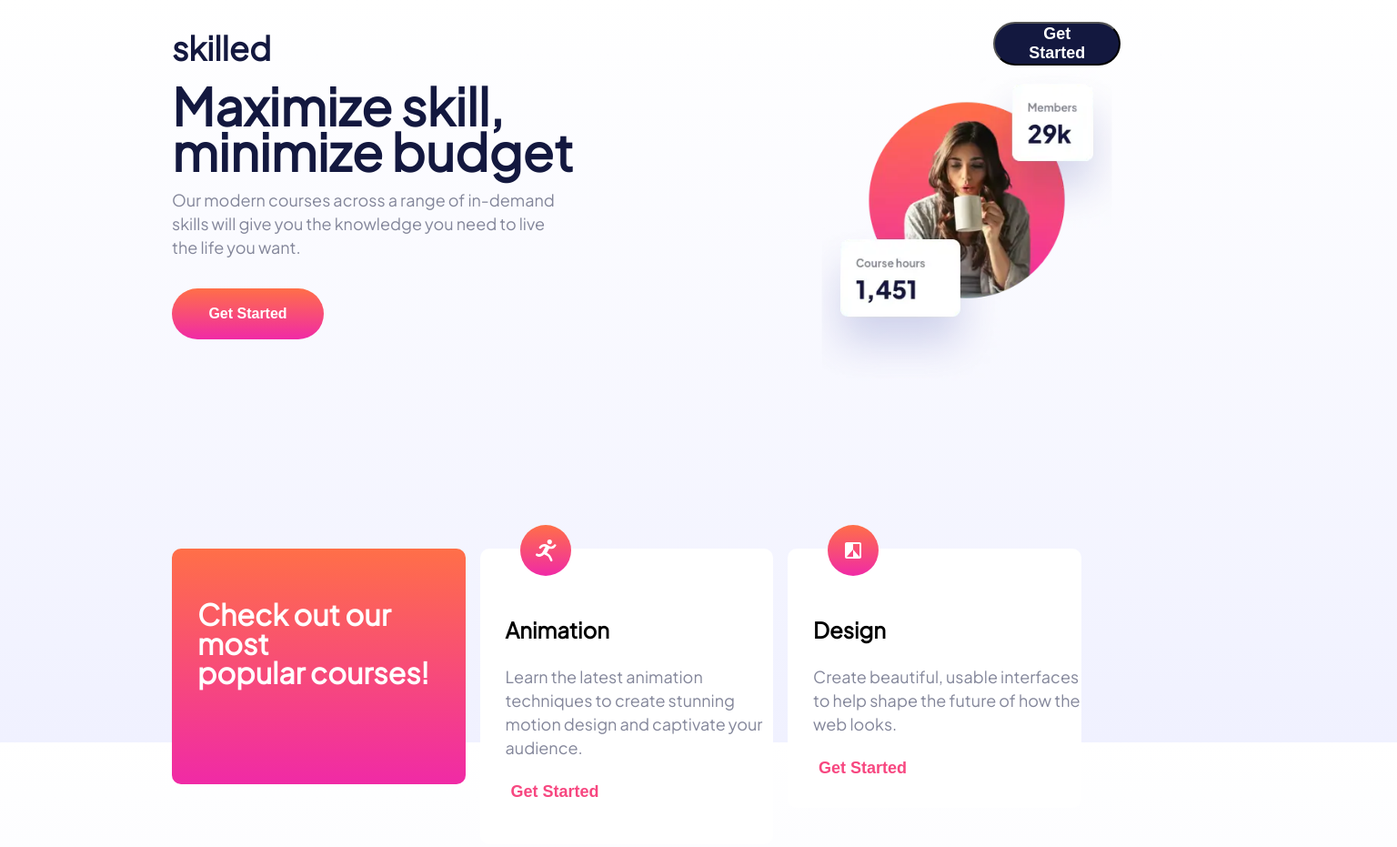
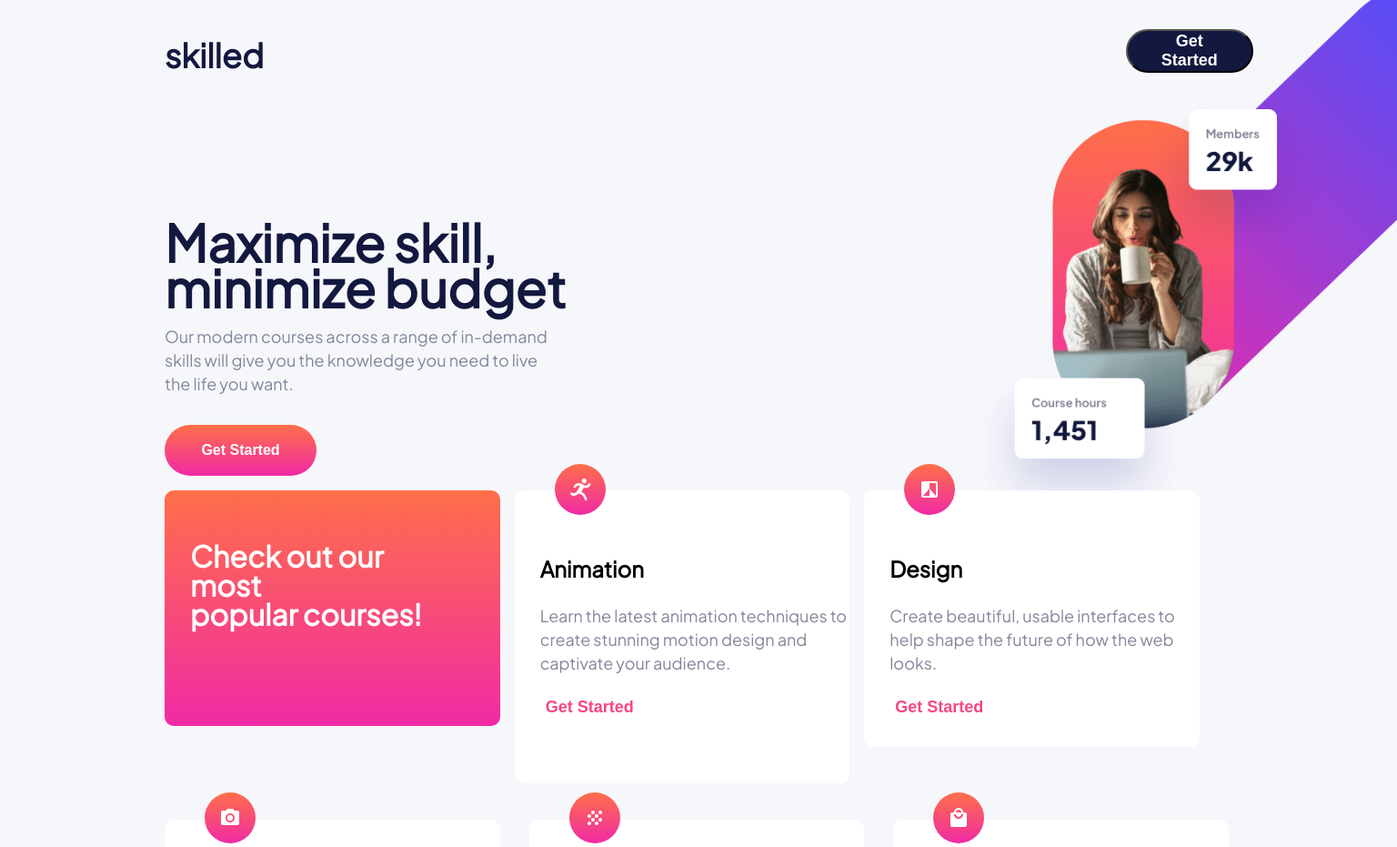
Before and after one commit to teonateona12/Landing-page, a plain HTML site: page index.html in a window 1536 px wide. Shown: the top 931 px of the page at 91% size. Drawn offline with Linux system fonts and the light colour scheme.

Commit message:
Changing style

```diff
--- a/index.html
+++ b/index.html
@@ -5,7 +5,7 @@
     <meta http-equiv="X-UA-Compatible" content="IE=edge" />
     <meta name="viewport" content="width=device-width, initial-scale=1.0" />
     <title>Landing Page</title>
-    <link rel="icon" type="image/x-icon" href="/images/favicon-32x32.png">
+    <link rel="icon" type="image/x-icon" href="/images/favicon-32x32.png" />
     <link rel="stylesheet" href="style.css" />
     <link rel="preconnect" href="https://fonts.googleapis.com" />
     <link rel="preconnect" href="https://fonts.gstatic.com" crossorigin />
@@ -42,7 +42,7 @@
         <!-- pic -->
 
         <img
-          class="img-mobile-hero"
+          class="img-mobile-hero hidden"
           alt="image mobile hero"
           src="images/image-hero-mobile.webp"
         />
@@ -51,7 +51,8 @@
       <div class="card-container">
         <div class="div-one">
           <p>
-            Check out our <br class="text-br"> most <br class="text-br" />
+            Check out our <br class="text-br" />
+            most <br class="text-br" />
             popular courses!
           </p>
         </div>
@@ -113,9 +114,9 @@
       </div>
     </main>
     <!-- final -->
-    <!-- <div class="final">
+    <div class="final">
       <p class="text text-color">skilled</p>
       <button class="btn-get-started color">Get Started</button>
-    </div> -->
+    </div>
   </body>
 </html>
--- a/style.css
+++ b/style.css
@@ -1,9 +1,11 @@
 body {
   font-family: "Plus Jakarta Sans";
-  background: linear-gradient(180deg, #ffffff 0%, #f0f1ff 100%);
+  background-color: linear-gradient(180deg, #ffffff 0%, #f0f1ff 100%);
   height: 100vh;
   width: 100%;
-  background: linear-gradient(180deg, #ffffff 0%, #f0f1ff 100%);
+  margin: 0;
+  background-color: #f6f7fb;
+  overflow-x: hidden;
 }
 
 .btn-get-started {
@@ -122,22 +124,21 @@ body {
   body {
     background-image: url(./images/image-hero-tablet.png);
     background-repeat: no-repeat;
-    background-position: top -58px right -288px;
-    background-size: 640px 640px;
-    background: linear-gradient(180deg, #ffffff 0%, #f0f1ff 100%);
+    background-position: top -58px right -247px;
   }
   .text-br {
     display: inline;
   }
-
+  main {
+    padding: 36px;
+  }
   .image-text {
     display: flex;
     width: 97vw;
     justify-content: space-between;
   }
-  .main,
-  .final {
-    width: 97vw;
+  .hidden {
+    display: none;
   }
   .div-one {
     width: 45%;
@@ -159,9 +160,19 @@ body {
   .card {
     width: 45%;
   }
+  .main-text {
+    margin-top: 105px;
+  }
 }
 
 @media screen and (min-width: 1440px) {
+  body {
+    background-position: top -58px right -170px;
+    background-size: 640px 640px;
+  }
+  .btn-get-started:active {
+    background-color: #666ca3;
+  }
   .card,
   .div-one {
     width: 30%;
@@ -171,12 +182,17 @@ body {
     margin: 32px 132px 32px;
   }
   main {
-    margin: 0 165px 0 165px;
+    padding: 165px;
+    padding-top: 16px;
+  }
+  .main {
+    margin-top: 0;
   }
   .main,
   .image-text,
   .card-container {
-    width: 70vw;
+    width: 80vw;
+    margin: 0;
   }
   .second-card {
     margin-top: 0;
@@ -189,6 +205,7 @@ body {
   }
   .main-text {
     font-size: 56px;
+    margin-top: 158px;
   }
   .text-one,
   .margin {
@@ -200,7 +217,7 @@ body {
   .animation-text {
     font-size: 24px;
   }
-  .img-mobile-hero{
+  .img-mobile-hero {
     width: 40%;
   }
 }
```
Lines whose indentation alone changed are shown as unchanged.
